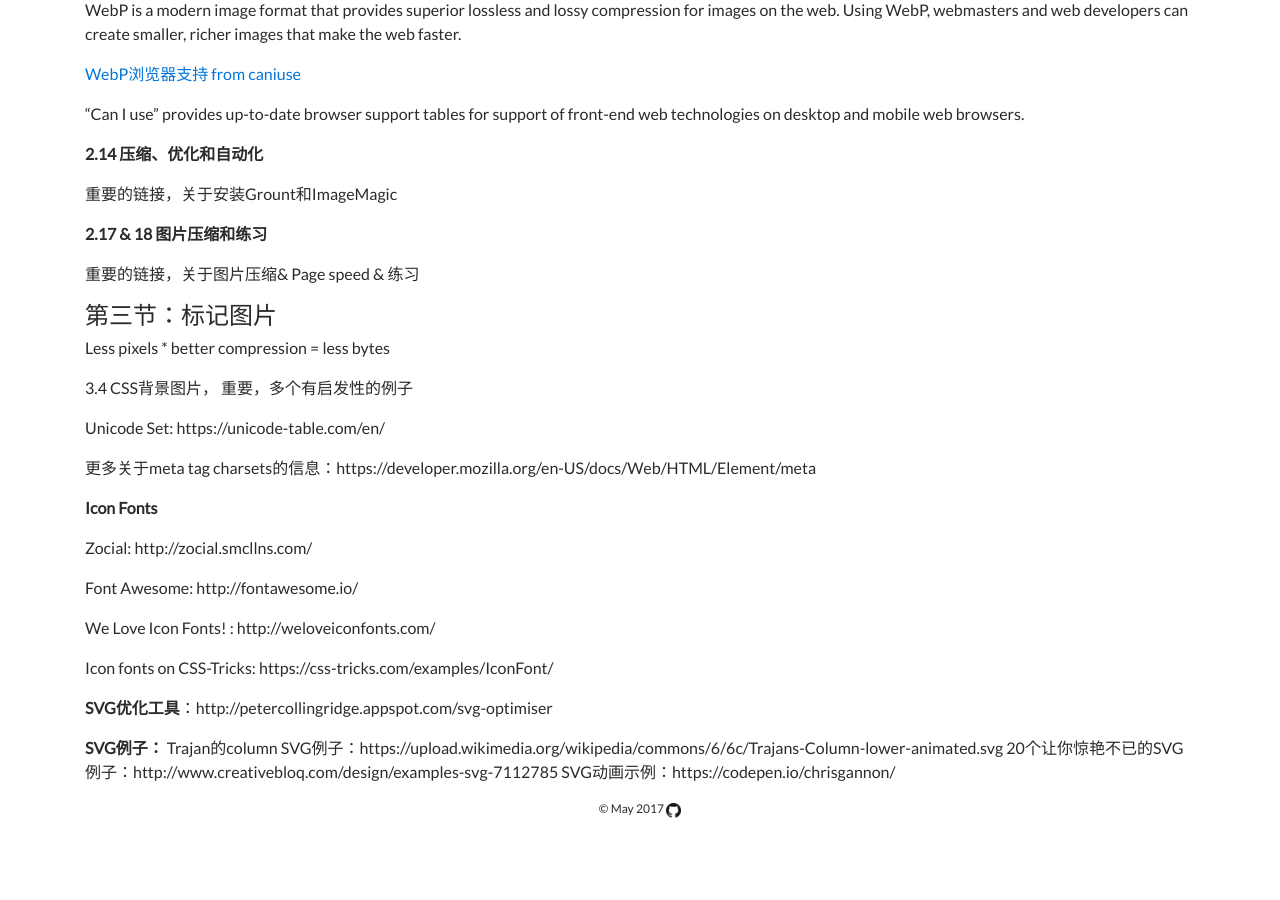
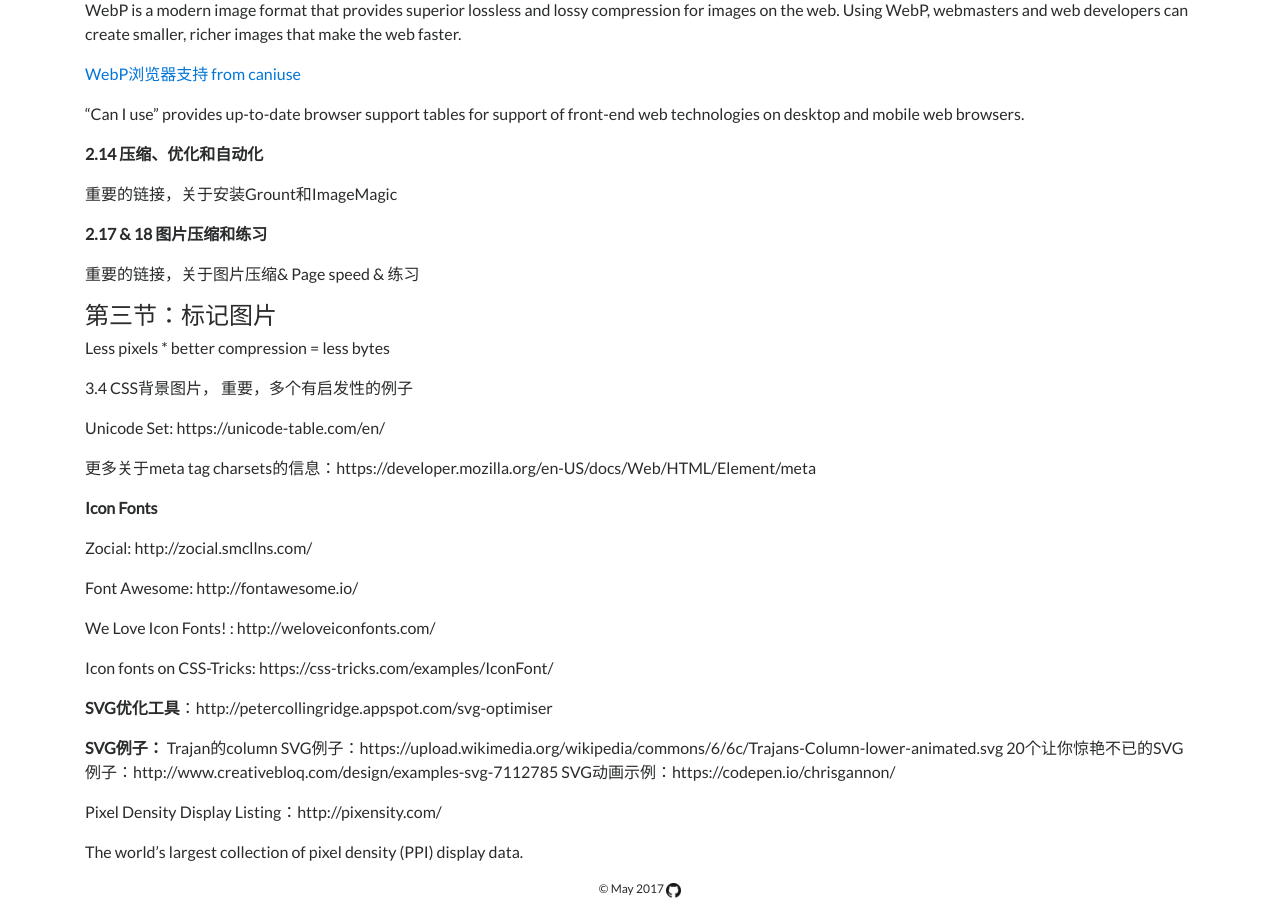
Before and after one commit to yinkouya/yinkouya.github.io, a Jekyll site: the page built from _posts/2017-07-05-响应式图片-on-Udacity.md, in a window 1280 px wide and 900 px high, scrolled down 813 px. Built offline with Jekyll 4.4.1, drawn with Linux system fonts in a browser that asks for light colours; nearby versions of some CDN libraries; a script that is not in the unit is left out; before the commit the page ends 1633 px from its top, so only the background shows below that.

Commit message:
Update 2017-07-05-响应式图片-on-Udacity.md

```diff
--- a/_posts/2017-07-05-响应式图片-on-Udacity.md
+++ b/_posts/2017-07-05-响应式图片-on-Udacity.md
@@ -84,3 +84,8 @@
 Trajan的column SVG例子：https://upload.wikimedia.org/wikipedia/commons/6/6c/Trajans-Column-lower-animated.svg
 20个让你惊艳不已的SVG例子：http://www.creativebloq.com/design/examples-svg-7112785
 SVG动画示例：https://codepen.io/chrisgannon/
+
+
+Pixel Density Display Listing：http://pixensity.com/
+
+The world's largest collection of pixel density (PPI) display data.
```
